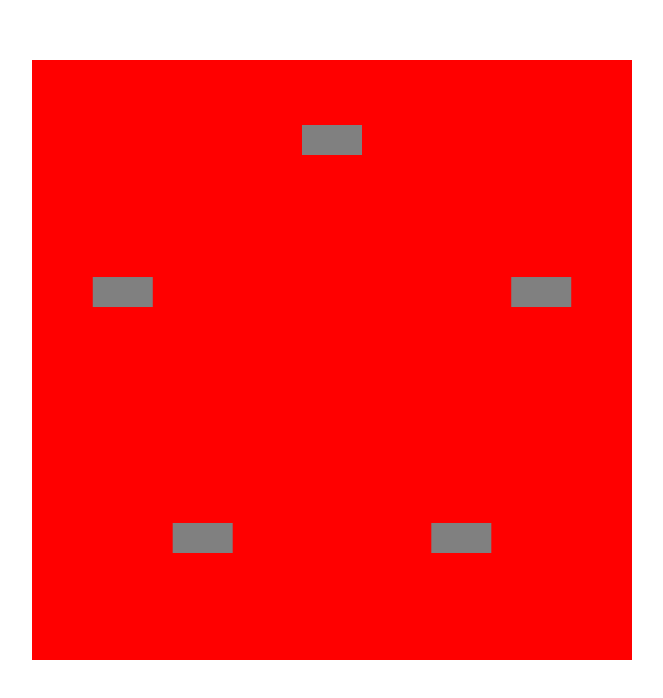
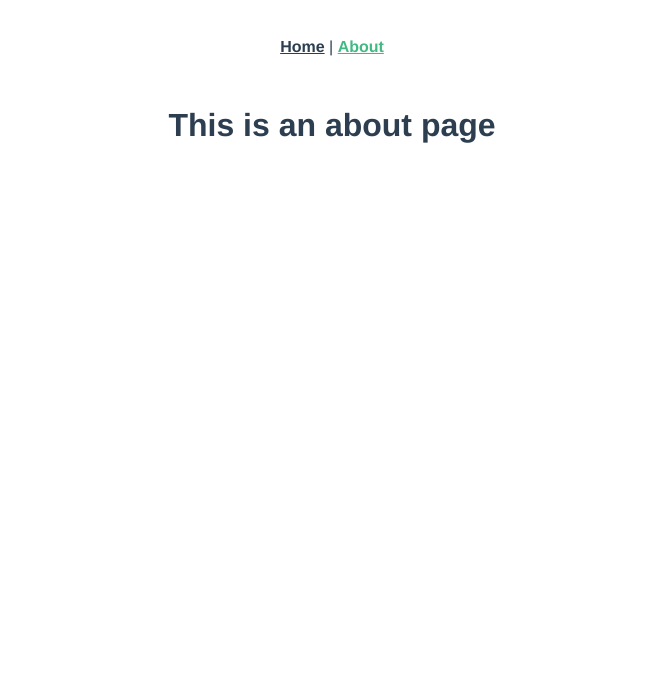
Before and after one commit to falardea/svgbuttons, a Vue app: page /about in a window 1280 px wide. Shown: the top 698 px of the page, without its empty margins (308-971 px from the left). Built offline with nearby package versions, Linux system fonts and the light colour scheme.

Commit message:
Added routing, since we'll likely want to select a number of buttons like a config wizard.  Made a copy of the svg button and have it sending it's theta angle to a fixed endpoint (the go server) on click.  Still really rough.

```diff
--- a/package.json
+++ b/package.json
@@ -9,11 +9,13 @@
   },
   "dependencies": {
     "core-js": "^3.6.5",
-    "vue": "^3.0.0"
+    "vue": "^3.0.0",
+    "vue-router": "^4.0.0-0"
   },
   "devDependencies": {
     "@vue/cli-plugin-babel": "~4.5.0",
     "@vue/cli-plugin-eslint": "~4.5.0",
+    "@vue/cli-plugin-router": "^4.5.13",
     "@vue/cli-service": "~4.5.0",
     "@vue/compiler-sfc": "^3.0.0",
     "babel-eslint": "^10.1.0",
--- a/src/App.vue
+++ b/src/App.vue
@@ -1,27 +1,10 @@
 <template>
-  <svg-viewport
-      v-bind:width="width" v-bind:height="height"
-      v-bind:n_buttons="n"></svg-viewport>
+  <div id="nav">
+    <router-link to="/">Home</router-link> |
+    <router-link to="/about">About</router-link>
+  </div>
+  <router-view/>
 </template>
-
-<script>
-import SvgViewport from "./components/SvgViewport";
-
-
-export default {
-  name: 'App',
-  components: {
-    SvgViewport
-  },
-  data: function(){
-    return {
-      n: 5,
-      width: 600,
-      height: 600
-    }
-  }
-}
-</script>
 
 <style>
 #app {
@@ -30,6 +13,18 @@ export default {
   -moz-osx-font-smoothing: grayscale;
   text-align: center;
   color: #2c3e50;
-  margin-top: 60px;
+}
+
+#nav {
+  padding: 30px;
+}
+
+#nav a {
+  font-weight: bold;
+  color: #2c3e50;
+}
+
+#nav a.router-link-exact-active {
+  color: #42b983;
 }
 </style>
--- /dev/null
+++ b/src/components/StateBttn.vue
@@ -0,0 +1,51 @@
+<template>
+  <rect @click="toggleState"
+        :x=x :y=y
+        :width=width :height=height
+        :fill="color"
+        :stroke="stroke_color" :stroke-width="stroke"><a href="">theta</a></rect>
+</template>
+
+<script>
+export default {
+  name: "StateButton",
+  props: {
+    x_center: Number,
+    y_center: Number,
+    button_width: Number,
+    button_height: Number,
+    theta: String
+  },
+  data: function () {
+    return {
+      color: 'gray',
+      width: this.button_width.toString(),
+      height: this.button_height.toString(),
+      stroke: 0,
+      stroke_color: 'blue',
+      x: (this.x_center - this.button_width/2).toString(),
+      y: (this.y_center - this.button_height/2).toString()
+    }
+  },
+  methods: {
+    toggleState() {
+      console.log("clickity clackety")
+      this.stroke == 0 ? this.stroke = 5 : this.stroke = 0
+      const requestOptions = {
+        method: "POST",
+        headers: { "Content-Type": "application/json" },
+        body: JSON.stringify({ theta: this.theta })
+      };
+      var url = "http://localhost:12345/" + this.theta
+      console.log(url)
+      fetch(url, requestOptions)
+          .then(response => { console.log(response.json()); return response.json()})
+          .then(data => (this.postId = data.id));
+    }
+  }
+}
+</script>
+
+<style scoped>
+
+</style>
--- a/src/components/SvgViewport.vue
+++ b/src/components/SvgViewport.vue
@@ -1,23 +1,24 @@
 <template>
   <svg :width=width :height=height class="viewport">
-    <svg-button v-for="i in n_buttons" :key="i"
-        v-bind:x_center="points[i-1].x"
-        v-bind:y_center="points[i-1].y"
-    v-bind:button_width="b_width"
-    v-bind:button_height="b_height"></svg-button>
+    <state-button v-for="i in n_buttons" :key="i"
+                  :x_center="points[i-1].x"
+                  :y_center="points[i-1].y"
+                  :button_width="b_width"
+                  :button_height="b_height"
+                  :theta="theta[i-1]"></state-button>
   </svg>
 </template>
 
 <script>
-import SvgButton from "./SvgButton";
+import StateButton from "./StateBttn";
 
 const buttonWidth = 60
 const buttonHeight = 30
 const basemarg = 20
-const margx = 4*basemarg
-const margy = 4*basemarg
+const margx = 4 * basemarg
+const margy = 4 * basemarg
 
-class Point{
+class Point {
   constructor(x, y) {
     this.x = x
     this.y = y
@@ -35,32 +36,33 @@ export default {
     height: Number
   },
   components: {
-    SvgButton
+    StateButton
   },
-  data: function(){
-    const hx = this.width/2 - margx;
-    const hy = this.height/2 - margy;
-    this.base_angle = 360/this.n_buttons
+  data: function () {
+    const hx = this.width / 2 - margx;
+    const hy = this.height / 2 - margy;
+    this.base_angle = 360 / this.n_buttons
     this.theta = []
     this.midpoints = []
     for (let i of Array(this.n_buttons).keys()) {
       this.theta[i] = i * this.base_angle;
-      this.midpoints[i] = new Point((this.width/2 + hx*Math.cos((90-this.theta[i]) * Math.PI / 180)),
-              (this.height/2 - hy*Math.cos(this.theta[i] * Math.PI / 180)))
+      this.midpoints[i] = new Point((this.width / 2 + hx * Math.cos((90 - this.theta[i]) * Math.PI / 180)),
+          (this.height / 2 - hy * Math.cos(this.theta[i] * Math.PI / 180)))
       console.log("Theta of: " + this.theta[i] + "deg = " + this.midpoints[i].x + ", " + this.midpoints[i].y)
     }
 
     return {
       x_value: 10,
       y_value: 10,
-      x_values: [this.width/2, this.width-buttonWidth, this.width/2, this.width-(this.width-buttonWidth)],
-      y_values: [this.height - (this.height-buttonHeight), this.height/2, this.height - buttonHeight, this.height/2],
+      x_values: [this.width / 2, this.width - buttonWidth, this.width / 2, this.width - (this.width - buttonWidth)],
+      y_values: [this.height - (this.height - buttonHeight), this.height / 2, this.height - buttonHeight, this.height / 2],
       b_width: buttonWidth,
       b_height: buttonHeight,
-      points: this.midpoints
+      points: this.midpoints,
+      theta: this.theta
     }
   },
-  created: function() {
+  created: function () {
     // If the number of buttons is not even, we'll have oddly shaped button wheels, but that's a problem for
     // another day
     // const hx = this.width/2 - margx;
--- a/src/main.js
+++ b/src/main.js
@@ -1,4 +1,5 @@
 import { createApp } from 'vue'
 import App from './App.vue'
+import router from './router'
 
-createApp(App).mount('#app')
+createApp(App).use(router).mount('#app')
--- /dev/null
+++ b/src/router/index.js
@@ -0,0 +1,25 @@
+import { createRouter, createWebHistory } from 'vue-router'
+import Home from '../views/Home.vue'
+
+const routes = [
+  {
+    path: '/',
+    name: 'Home',
+    component: Home
+  },
+  {
+    path: '/about',
+    name: 'About',
+    // route level code-splitting
+    // this generates a separate chunk (about.[hash].js) for this route
+    // which is lazy-loaded when the route is visited.
+    component: () => import(/* webpackChunkName: "about" */ '../views/About.vue')
+  }
+]
+
+const router = createRouter({
+  history: createWebHistory(process.env.BASE_URL),
+  routes
+})
+
+export default router
--- /dev/null
+++ b/src/views/About.vue
@@ -0,0 +1,5 @@
+<template>
+  <div class="about">
+    <h1>This is an about page</h1>
+  </div>
+</template>
--- /dev/null
+++ b/src/views/Home.vue
@@ -0,0 +1,28 @@
+<template>
+  <div class="home">
+    <svg-viewport
+        v-bind:width="width" v-bind:height="height"
+        v-bind:n_buttons="n"></svg-viewport>
+  </div>
+</template>
+
+<script>
+// @ is an alias to /src
+import SvgViewport from '@/components/SvgViewport.vue';
+
+export default {
+  name: 'Home',
+  components: {
+    SvgViewport,
+  },
+  data: function(){
+    return {
+      n: 5,
+      width: 600,
+      height: 600
+    }
+  }
+}
+
+
+</script>
```
Also changed, not shown: 1 other file (tests, documents, lock files or other folders).
